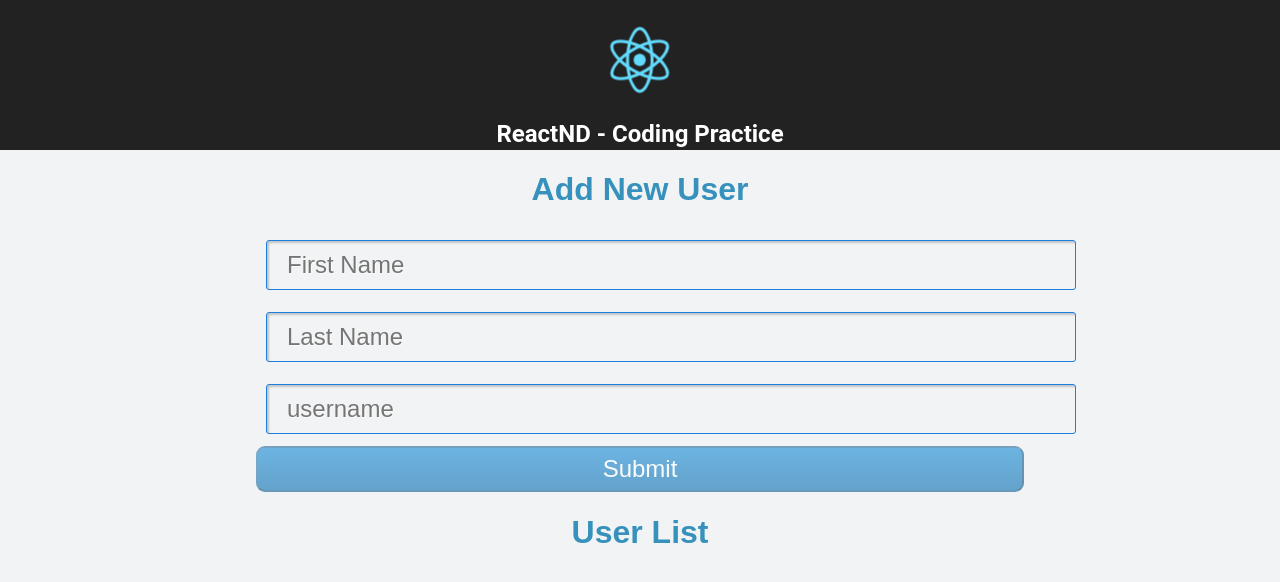
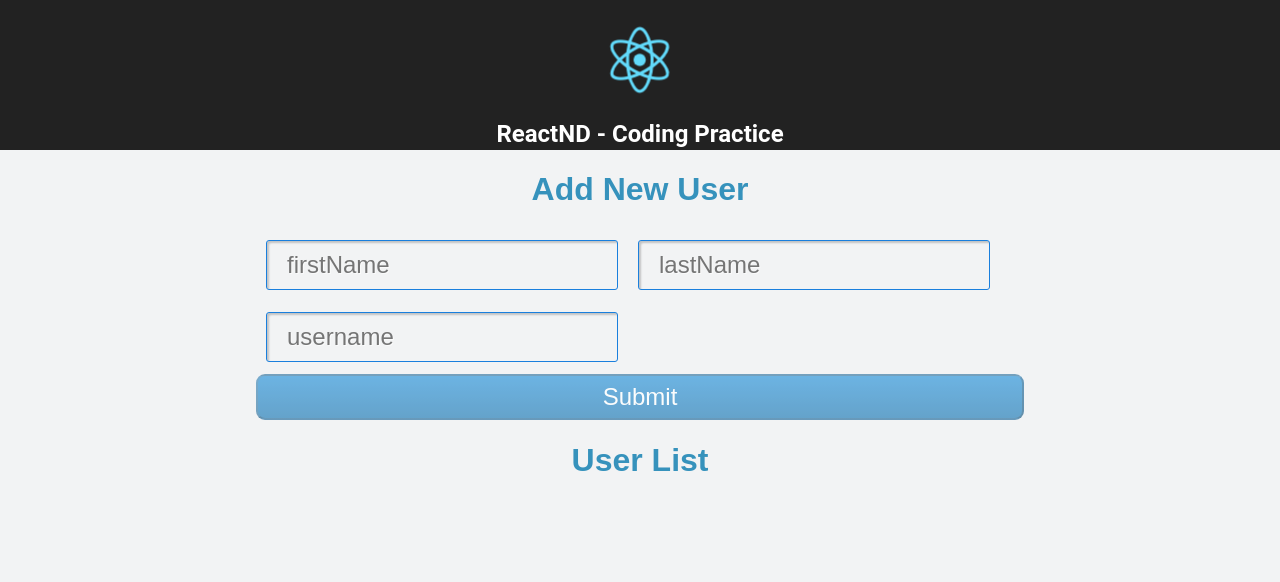
Before and after one commit to andrewShillito/reactnd-game-user-app, a React (Create React App) app: page / in a window 1280 px wide. Shown: the top 582 px of the page. Built offline with nearby package versions, Linux system fonts and the light colour scheme.

Commit message:
fixing issues in form and input

```diff
--- a/src/App.css
+++ b/src/App.css
@@ -69,7 +69,6 @@ body {
 }
 
 input {
-  width: 100%;
   font-size: 24px;
   margin-bottom: .5em;
   font-family: inherit;
--- a/src/Form.js
+++ b/src/Form.js
@@ -1,6 +1,7 @@
 import React from "react";
 import FormTitle from "./FormTitle.js"
-import FormSubmitButton from "./FormSubmitButton"
+import FormSubmitButton from "./FormSubmitButton.js"
+import FormInput from "./FormInput.js"
 
 class Form extends React.Component {
   state = {
@@ -8,11 +9,12 @@ class Form extends React.Component {
     lastName: '',
     username: '',
   }
-  handleInputUpdate = (target) => (
+  handleInputUpdate = (target) => {
+    console.log(this.state)
     this.setState(() => ({
       [target.name]: target.value
     }))
-  )
+  }
   clearAllInputs = () => (
     this.setState(() => ({
       firstName: '',
@@ -36,31 +38,17 @@ class Form extends React.Component {
     <div className="form-component">
       <FormTitle />
       <form className="user-form">
-          <legend/>
-          <input
-            type="text"
-            name="firstName"
-            placeholder="First Name"
-            value={this.state.firstName}
-            onChange={(event) => this.handleInputUpdate(event.target)}
-            required
-            />
-          <input
-            type="text"
-            name="lastName"
-            placeholder="Last Name"
-            value={this.state.lastName}
-            onChange={(event) => this.handleInputUpdate(event.target)}
-            required
-            />
-          <input
-            type="text"
-            name="username"
-            placeholder="username"
-            value={this.state.username}
-            onChange={(event) => this.handleInputUpdate(event.target)}
-            required
-            />
+     	{Object.keys(this.state).map((name) => {
+      	  return (
+            <FormInput
+              name={name}
+              placeholder={name}
+			  value={this.state.name}
+			  key={name}
+			  handleInputUpdate={this.handleInputUpdate}
+			  />
+      		)
+    	})}
       </form>
       <FormSubmitButton
         handleAddUser={this.props.handleAddUser}
--- /dev/null
+++ b/src/FormInput.js
@@ -0,0 +1,14 @@
+import React from "react";
+
+function FormInput(props) {
+  return (
+    <input
+    	name={props.name}
+		value={props.value}
+		placeholder={props.placeholder}
+		onChange={(event) => props.handleInputUpdate(event.target)}
+    />
+  )
+}
+
+export default FormInput
```
